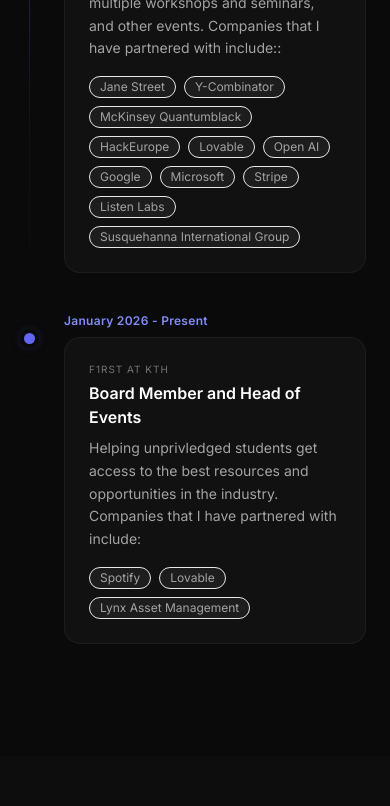
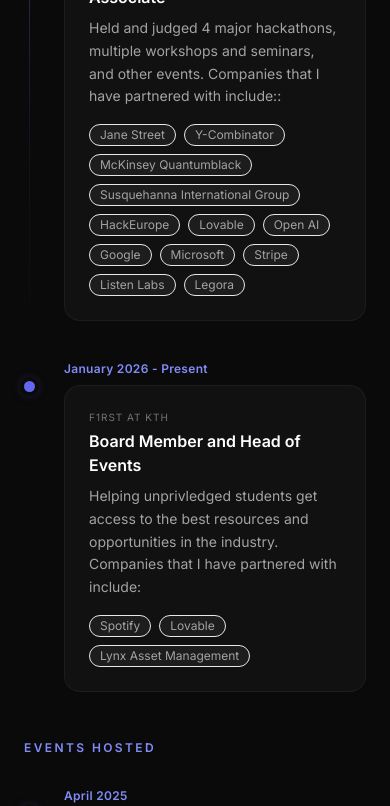
Before and after one commit to Addes4/Addes4.github.io, a Next.js app: page / in a window 390 px wide. Shown: the part 5192-5998 px from the top of the page. Built offline with nearby package versions, Linux system fonts and the light colour scheme.

Commit message:
ny del och events

```diff
--- a/components/Involvement.tsx
+++ b/components/Involvement.tsx
@@ -1,9 +1,9 @@
-import { involvement } from '@/data/involvement'
+import { involvement, events } from '@/data/involvement'
 
 export default function Involvement() {
   return (
     <section id="involvement" className="py-28 bg-[#0a0a0a]">
-      <div className="max-w-3xl mx-auto px-6">
+      <div className="max-w-6xl mx-auto px-6">
         {/* Header */}
         <div className="text-center mb-16">
           <span className="text-indigo-400 text-xs font-semibold tracking-[0.2em] uppercase">
@@ -18,24 +18,22 @@
           </p>
         </div>
 
-        {/* Timeline */}
+        <div className="grid md:grid-cols-2 gap-12">
+          {/* Left – Associations */}
+          <div>
+            <h3 className="text-xs font-semibold text-indigo-400 tracking-[0.2em] uppercase mb-8">
+              Associations
+            </h3>
             <div className="relative">
               {involvement.map((entry, i) => (
                 <div key={i} className="relative pl-10 pb-10 last:pb-0">
-              {/* Vertical connector line */}
                   {i < involvement.length - 1 && (
                     <div className="absolute left-[5px] top-[26px] bottom-0 w-px bg-gradient-to-b from-indigo-500/40 via-indigo-500/10 to-transparent" />
                   )}
-
-              {/* Timeline dot */}
                   <div className="absolute left-0 top-5 w-[11px] h-[11px] rounded-full bg-indigo-500 ring-4 ring-[#0a0a0a] shadow-[0_0_12px_rgba(99,102,241,0.6)]" />
-
-              {/* Date label */}
                   <span className="block text-xs font-semibold text-indigo-400 mb-2 tracking-wide">
                     {entry.date}
                   </span>
-
-              {/* Card */}
                   <div className="bg-[#111] rounded-2xl border border-white/5 p-6 hover:border-indigo-500/20 transition-colors duration-200">
                     <p className="text-[10px] text-neutral-500 uppercase tracking-widest mb-1">
                       {entry.organization}
@@ -63,6 +61,43 @@
               ))}
             </div>
           </div>
+
+          {/* Right – Events */}
+          <div>
+            <h3 className="text-xs font-semibold text-indigo-400 tracking-[0.2em] uppercase mb-8">
+              Events Hosted
+            </h3>
+            {events.length === 0 ? (
+              <p className="text-neutral-600 text-sm">No events added yet.</p>
+            ) : (
+              <div className="relative">
+                {events.map((event, i) => (
+                  <div key={i} className="relative pl-10 pb-10 last:pb-0">
+                    {i < events.length - 1 && (
+                      <div className="absolute left-[5px] top-[26px] bottom-0 w-px bg-gradient-to-b from-indigo-500/40 via-indigo-500/10 to-transparent" />
+                    )}
+                    <div className="absolute left-0 top-5 w-[11px] h-[11px] rounded-full bg-indigo-500 ring-4 ring-[#0a0a0a] shadow-[0_0_12px_rgba(99,102,241,0.6)]" />
+                    <span className="block text-xs font-semibold text-indigo-400 mb-2 tracking-wide">
+                      {event.date}
+                    </span>
+                    <div className="bg-[#111] rounded-2xl border border-white/5 p-6 hover:border-indigo-500/20 transition-colors duration-200">
+                      <p className="text-[10px] text-neutral-500 uppercase tracking-widest mb-1">
+                        {event.organization}
+                      </p>
+                      <h3 className="text-base font-semibold text-white mb-2">
+                        {event.name}
+                      </h3>
+                      <p className="text-sm text-neutral-400 leading-relaxed">
+                        {event.description}
+                      </p>
+                    </div>
+                  </div>
+                ))}
+              </div>
+            )}
+          </div>
+        </div>
+      </div>
     </section>
   )
 }
--- a/data/involvement.ts
+++ b/data/involvement.ts
@@ -6,6 +6,52 @@
   tags?: string[]
 }
 
+export interface EventEntry {
+  date: string
+  name: string
+  organization: string
+  description: string
+}
+
+export const events: EventEntry[] = [
+  {
+    date: 'April 2025',
+    name: 'KTH AIS x Microsoft x SSE Business Lab Hackathon',
+    organization: 'KTH AI Society',
+    description: 'A 2 week long hackathon with 50+ participants. We partnered with Microsoft and SSE Business Lab to host the hackathon.',
+  },
+  {
+    date: 'November 2025',
+    name: 'KTH AIS x Open AI x Stripe Hackathon',
+    organization: 'KTH AI Society',
+    description: 'A 24-hour hackathon with 60+ participants. We partnered with Open AI, Stripe and Founders House to host the hackathon.',
+  },
+  {
+    date: 'December 2025',
+    name: 'KTH AIS x Mannheimer Swartling Workshop',
+    organization: 'KTH AI Society',
+    description: 'A workshop with 60+ participants. We partnered with Mannheimer Swartling to hear more about AI legislation and regulations.',
+  },
+  {
+    date: 'January 2026',
+    name: 'KTH AIS x Y-Combinator Panel Discussion and Coffee Chats',
+    organization: 'KTH AI Society',
+    description: 'A panel discussion and coffee chats with Y-Combinator and Vesence. Our students had the opportunity to pitch their ideas to Y-Combinator and get feedback from 2 YC partners.',
+  },
+  {
+    date: 'February 2026',
+    name: 'KTH AIS x Jane Street Partnership',
+    organization: 'KTH AI Society',
+    description: 'Initiated a partnership with Jane Street to get our students access to the best resources and opportunities in the industry. We are now hosting a series of events with Jane Street.',
+  },
+  {
+    date: 'February 2026',
+    name: 'Hackeurope 2026',
+    organization: 'KTH AI Society',
+    description: 'A 24-hour hackathon with 300+ participants. We partnered with HackEurope, Susquehanna International Group and Founders House to host the hackathon.',
+  },
+]
+
 export const involvement: InvolvementEntry[] = [
   {
     date: 'April 2025 - Present',
@@ -13,7 +59,7 @@
     role: 'Business Development Associate',
     description:
       'Held and judged 4 major hackathons, multiple workshops and seminars, and other events. Companies that I have partnered with include::',
-    tags: ['Jane Street', 'Y-Combinator', 'McKinsey Quantumblack', 'HackEurope', 'Lovable', 'Open AI', 'Google', 'Microsoft', 'Stripe', 'Listen Labs', 'Susquehanna International Group'],
+    tags: ['Jane Street', 'Y-Combinator', 'McKinsey Quantumblack', 'Susquehanna International Group', 'HackEurope', 'Lovable', 'Open AI', 'Google', 'Microsoft', 'Stripe', 'Listen Labs', 'Legora'],
   },
   {
     date: 'January 2026 - Present',
```
Lines whose indentation alone changed are shown as unchanged.
